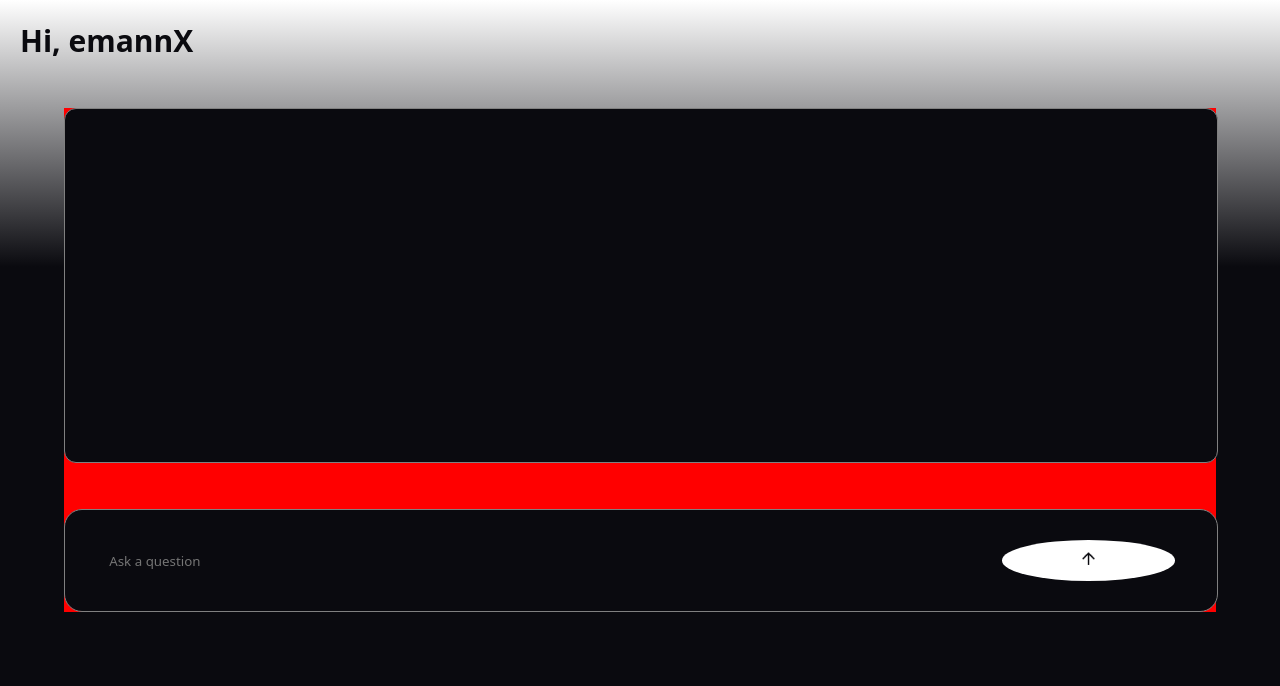
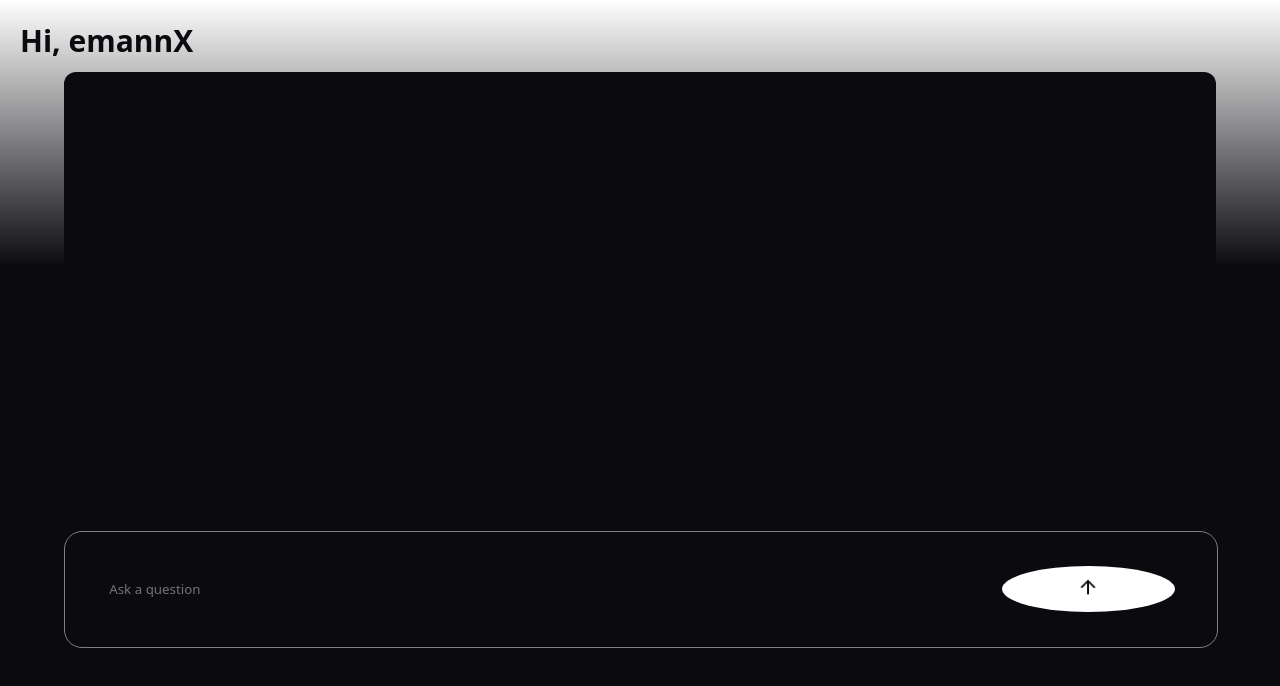
Before and after one commit to emannnx/Emannx-Insight, a React (Vite) app: page /ChatPage in a window 1280 px wide. Shown: the top 686 px of the page. Built offline with nearby package versions, Linux system fonts and the light colour scheme.

Commit message:
forth commit

```diff
--- a/src/Components/ChatPage.css
+++ b/src/Components/ChatPage.css
@@ -56,7 +56,7 @@
     width: 100%;
     background-color: #0A0A0F;
     border-radius: 12px;
-    border: 1px solid gray;
+    /* border: 1px solid gray; */
     color: white;
     display: flex;
     align-items: center;
@@ -120,8 +120,9 @@
 
 @media (max-width: 1366px) {
    .ChatHeroWrapper{
-    background-color: red;
+    /* background-color: red; */
     width: 90%;
+    height: 80%;
    }
 
    .ChatInputintut{
```
